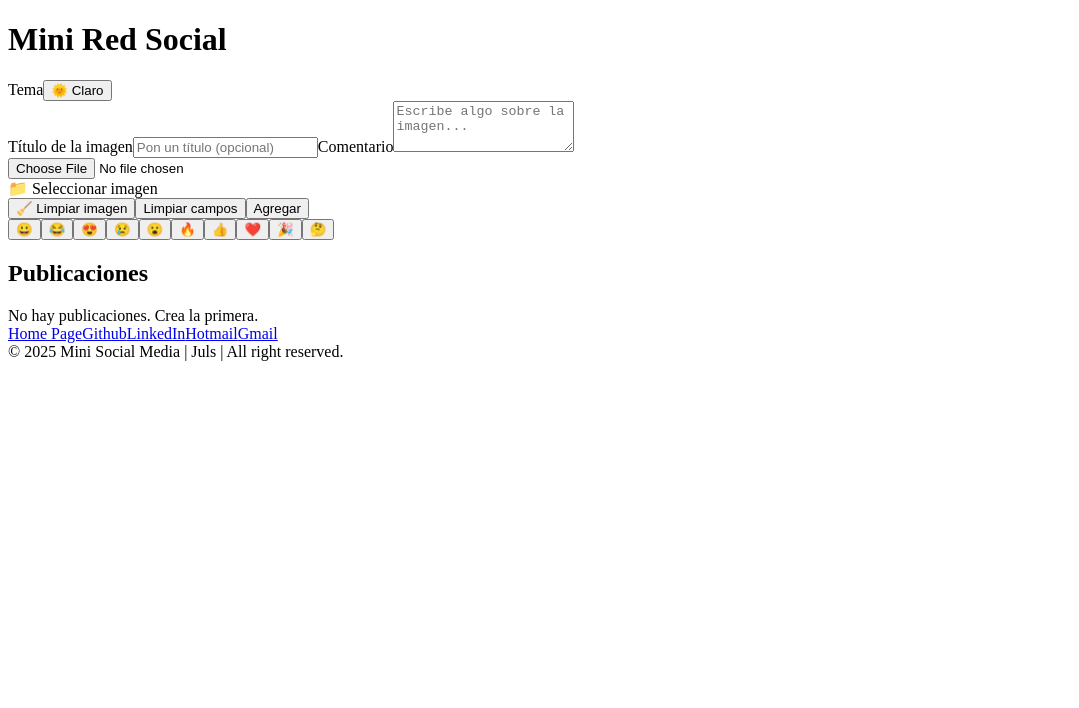
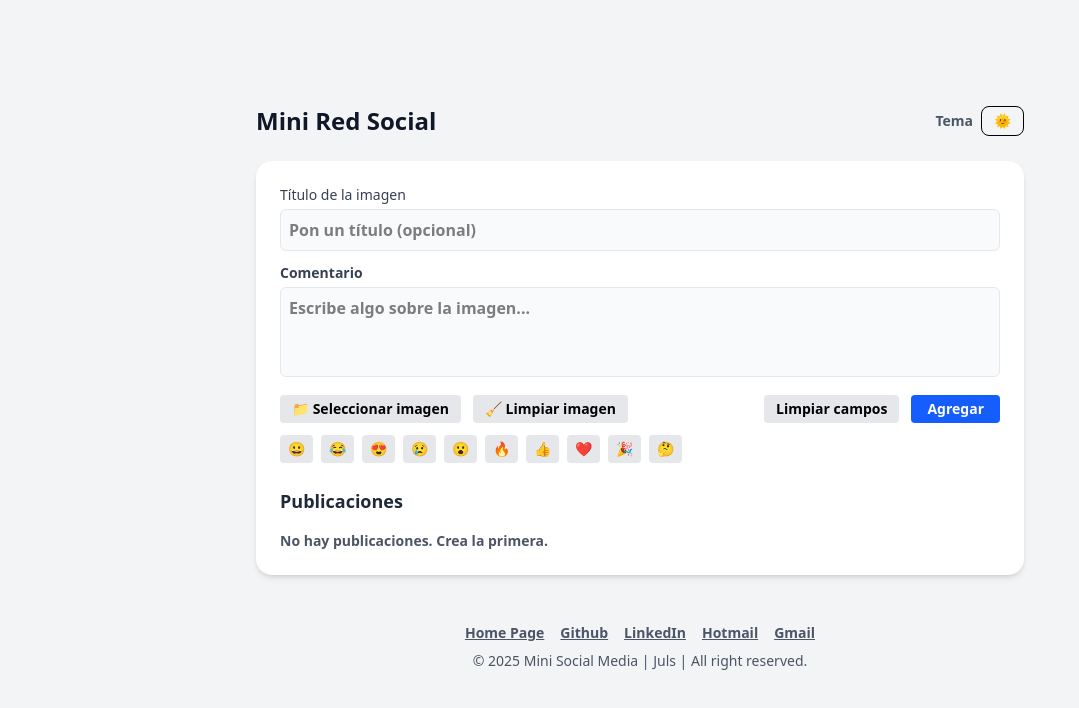
Before and after one commit to JCesar206/miniSocialMediaTS, a React (Vite) app: page / in a window 1280 px wide. Shown: the top 708 px of the page, without its empty margins (0-1079 px from the left). Built offline with nearby package versions, Linux system fonts and the light colour scheme.

Commit message:
Se actualiza el estilo de la app

```diff
--- a/src/App.tsx
+++ b/src/App.tsx
@@ -1,4 +1,5 @@
 import React, { useEffect, useRef, useState } from "react";
+import "./App.css"
 
 type Post = {
   id: string;
@@ -137,12 +138,12 @@ export default function App() {
           <header className="flex items-center justify-between mb-6">
             <h1 className="text-2xl font-semibold text-gray-900 dark:text-gray-100">Mini Red Social</h1>
             <div className="flex items-center gap-2">
-              <span className="text-sm text-gray-600 dark:text-gray-300">Tema</span>
+              <span className="text-sm text-gray-600 dark:text-gray-300 font-semibold">Tema</span>
               <button
                 onClick={() => setTheme((t) => (t === "light" ? "dark" : "light"))}
-                className="px-3 py-1 rounded-lg border dark:border-gray-700 text-sm"
+                className="px-3 py-1 rounded-lg border dark:border-gray-900 text-sm hover:bg-gray-400 cursor-pointer"
               >
-                {theme === "light" ? "🌞 Claro" : "🌙 Oscuro"}
+                {theme === "light" ? "🌞" : "🌙"}
               </button>
             </div>
           </header>
@@ -154,24 +155,24 @@ export default function App() {
                 type="text"
                 value={title}
                 onChange={(e) => setTitle(e.target.value)}
-                className="w-full rounded-md border p-2 mb-3 bg-gray-50 dark:bg-gray-700 border-gray-200 dark:border-gray-600 focus:outline-none"
+                className="w-full rounded-md border p-2 mb-3 bg-gray-50 dark:text-white dark:bg-gray-700 border-gray-200 dark:border-gray-600 focus:outline-none font-semibold"
                 placeholder="Pon un título (opcional)"
               />
 
-              <label className="block text-sm font-medium mb-1 text-gray-700 dark:text-gray-200">Comentario</label>
+              <label className="block text-sm font-medium mb-1 text-gray-700 dark:text-gray-200 font-semibold">Comentario</label>
               <textarea
                 ref={commentRef}
                 value={comment}
                 onChange={(e) => setComment(e.target.value)}
                 rows={3}
-                className="w-full rounded-md border p-2 mb-3 bg-gray-50 dark:bg-gray-700 border-gray-200 dark:border-gray-600 focus:outline-none resize-none"
+                className="w-full rounded-md border p-2 mb-3 bg-gray-50 dark:text-white dark:bg-gray-700 border-gray-200 dark:border-gray-600 focus:outline-none resize-none font-semibold"
                 placeholder="Escribe algo sobre la imagen..."
               />
 
               <div className="flex items-center gap-3 mb-3">
                 <label className="flex items-center gap-2 cursor-pointer">
                   <input ref={fileRef} type="file" accept="image/*" onChange={handleFileChange} className="hidden" />
-                  <div className="px-3 py-1 rounded bg-gray-200 dark:bg-gray-700 text-sm">📁 Seleccionar imagen</div>
+                  <div className="px-3 py-1 font-semibold bg-gray-200 hover:bg-gray-400 rounded bg-gray-200 dark:bg-gray-700 dark:text-white text-sm cursor-pointer">📁 Seleccionar imagen</div>
                 </label>
 
                 <button
@@ -181,21 +182,21 @@ export default function App() {
                     if (fileRef.current) fileRef.current.value = "";
                     if (commentRef.current) commentRef.current.focus();
                   }}
-                  className="px-3 py-1 rounded bg-gray-200 dark:bg-gray-700 text-sm"
+                  className="px-3 py-1 font-semibold bg-gray-200 hover:bg-gray-400 rounded bg-gray-200 dark:bg-gray-700 dark:text-white text-sm cursor-pointer"
                 >
                   🧹 Limpiar imagen
                 </button>
 
                 <button
                   onClick={() => clearForm()}
-                  className="ml-auto px-3 py-1 rounded border text-sm"
+                  className="ml-auto px-3 py-1 font-semibold bg-gray-200 hover:bg-gray-400 dark:bg-gray-700 dark:text-white rounded text-sm hover:bg-gray-300 cursor-pointer"
                 >
                   Limpiar campos
                 </button>
 
                 <button
                   onClick={handleAddOrUpdate}
-                  className="px-4 py-1 rounded bg-blue-600 text-white text-sm hover:opacity-90"
+                  className="px-4 py-1 rounded bg-blue-600 font-semibold text-white text-sm hover:bg-blue-300 hover:opacity-90 hover:bg-blue-950 cursor-pointer"
                 >
                   {editingId ? "Actualizar" : "Agregar"}
                 </button>
@@ -203,7 +204,7 @@ export default function App() {
 
               {imagePreview && (
                 <div className="mb-3">
-                  <div className="text-xs text-gray-600 dark:text-gray-300 mb-1">Previsualización</div>
+                  <div className="text-xs text-gray-600 dark:text-gray-300 mb-1 font-semibold">Previsualización</div>
                   <img src={imagePreview} alt="preview" className="max-h-40 rounded-lg object-contain" />
                 </div>
               )}
@@ -213,7 +214,7 @@ export default function App() {
                   <button
                     key={e}
                     onClick={() => handleEmojiClick(e)}
-                    className="px-2 py-1 rounded border text-sm"
+                    className="px-2 py-1 rounded bg-gray-200 hover:bg-gray-400 text-sm cursor-pointer"
                   >
                     {e}
                   </button>
@@ -222,10 +223,10 @@ export default function App() {
             </section>
 
             <section>
-              <h2 className="text-lg font-medium mb-4 text-gray-800 dark:text-gray-100">Publicaciones</h2>
+              <h2 className="text-lg font-medium mb-4 text-gray-800 dark:text-gray-100 font-semibold">Publicaciones</h2>
 
               {posts.length === 0 && (
-                <div className="text-sm text-gray-600 dark:text-gray-300">No hay publicaciones. Crea la primera.</div>
+                <div className="text-sm text-gray-600 dark:text-gray-300 font-semibold">No hay publicaciones. Crea la primera.</div>
               )}
 
               <div className="grid gap-4">
@@ -245,8 +246,8 @@ export default function App() {
                         )}
 
                         <div className="mt-3 flex gap-2">
-                          <button onClick={() => startEdit(p.id)} className="px-3 py-1 rounded border text-sm">Editar</button>
-                          <button onClick={() => removePost(p.id)} className="px-3 py-1 rounded border text-sm">Eliminar</button>
+                          <button onClick={() => startEdit(p.id)} className="px-3 py-1 rounded border text-sm font-semibold cursor-pointer">Editar</button>
+                          <button onClick={() => removePost(p.id)} className="px-3 py-1 rounded border text-sm font-semibold cursor-pointer">Eliminar</button>
                         </div>
                       </div>
                     </div>
@@ -269,11 +270,11 @@ function Footer() {
       <div className="w-full max-w-3xl mx-auto py-6 flex items-center justify-center">
         <div className="text-center text-sm text-gray-600 dark:text-gray-300">
           <div className="flex items-center justify-center gap-4 mb-2">
-            <a href="https://jcesar206.github.io/myPersonalBlog/" target="_blank" rel="noreferrer" className="underline">Home Page</a>
-            <a href="https://github.com/JCesar206" target="_blank" rel="noreferrer" className="underline">Github</a>
-            <a href="https://www.linkedin.com/in/jcesar206" target="_blank" rel="noreferrer" className="underline">LinkedIn</a>
-            <a href="mailto:jcesar206@hotmail.com" className="underline">Hotmail</a>
-            <a href="mailto:jcesary06@gmail.com" className="underline">Gmail</a>
+            <a href="https://jcesar206.github.io/myPersonalBlog/" target="_blank" rel="noreferrer" className="underline hover:text-purple-700 font-semibold">Home Page</a>
+            <a href="https://github.com/JCesar206" target="_blank" rel="noreferrer" className="underline hover:text-purple-700 font-semibold">Github</a>
+            <a href="https://www.linkedin.com/in/jcesar206" target="_blank" rel="noreferrer" className="underline hover:text-purple-700 font-semibold">LinkedIn</a>
+            <a href="mailto:jcesar206@hotmail.com" className="underline hover:text-purple-700 font-semibold">Hotmail</a>
+            <a href="mailto:jcesary06@gmail.com" className="underline hover:text-purple-700 font-semibold">Gmail</a>
           </div>
           <div>© {new Date().getFullYear()} Mini Social Media | Juls | All right reserved.</div>
         </div>
```
